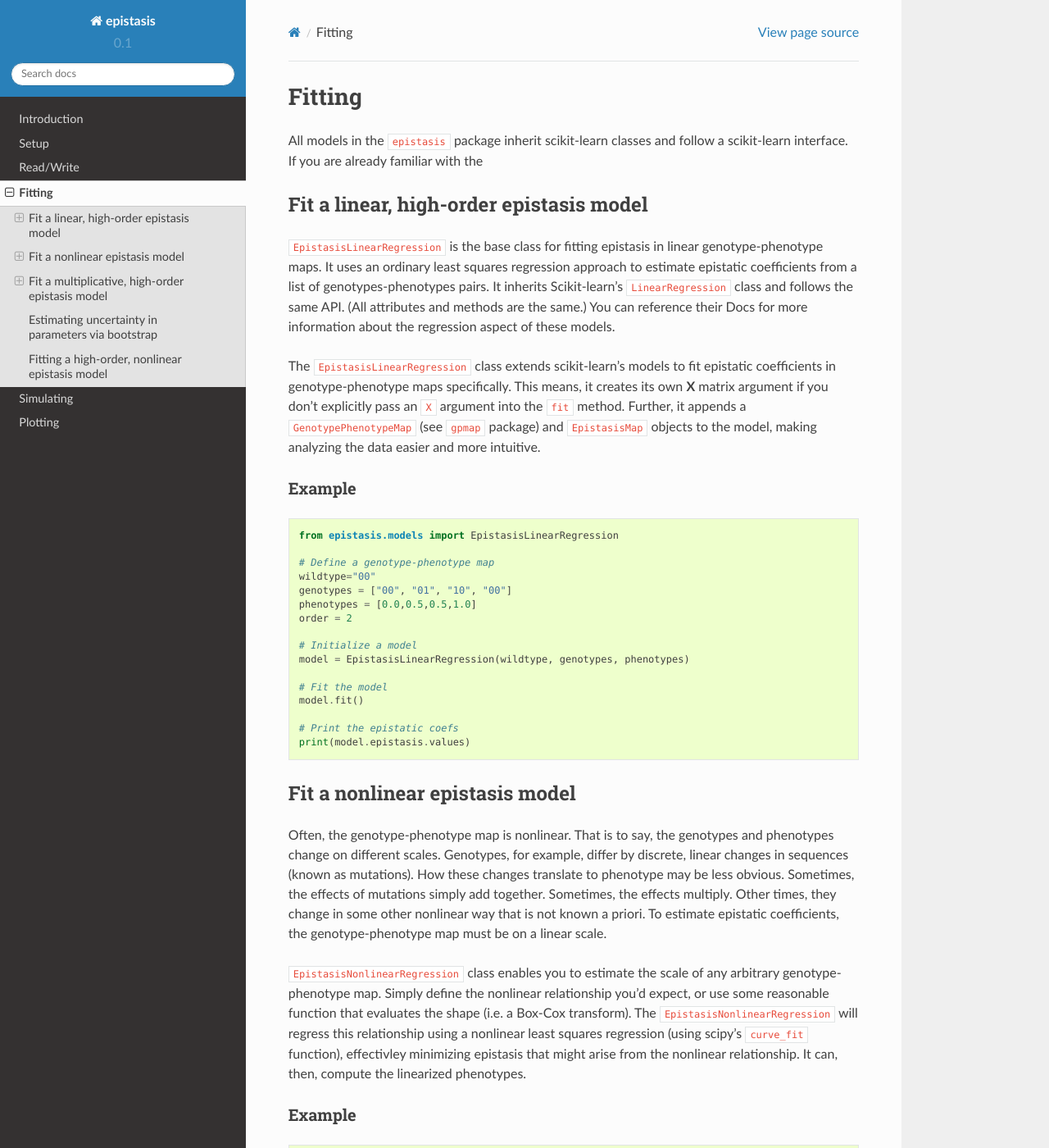
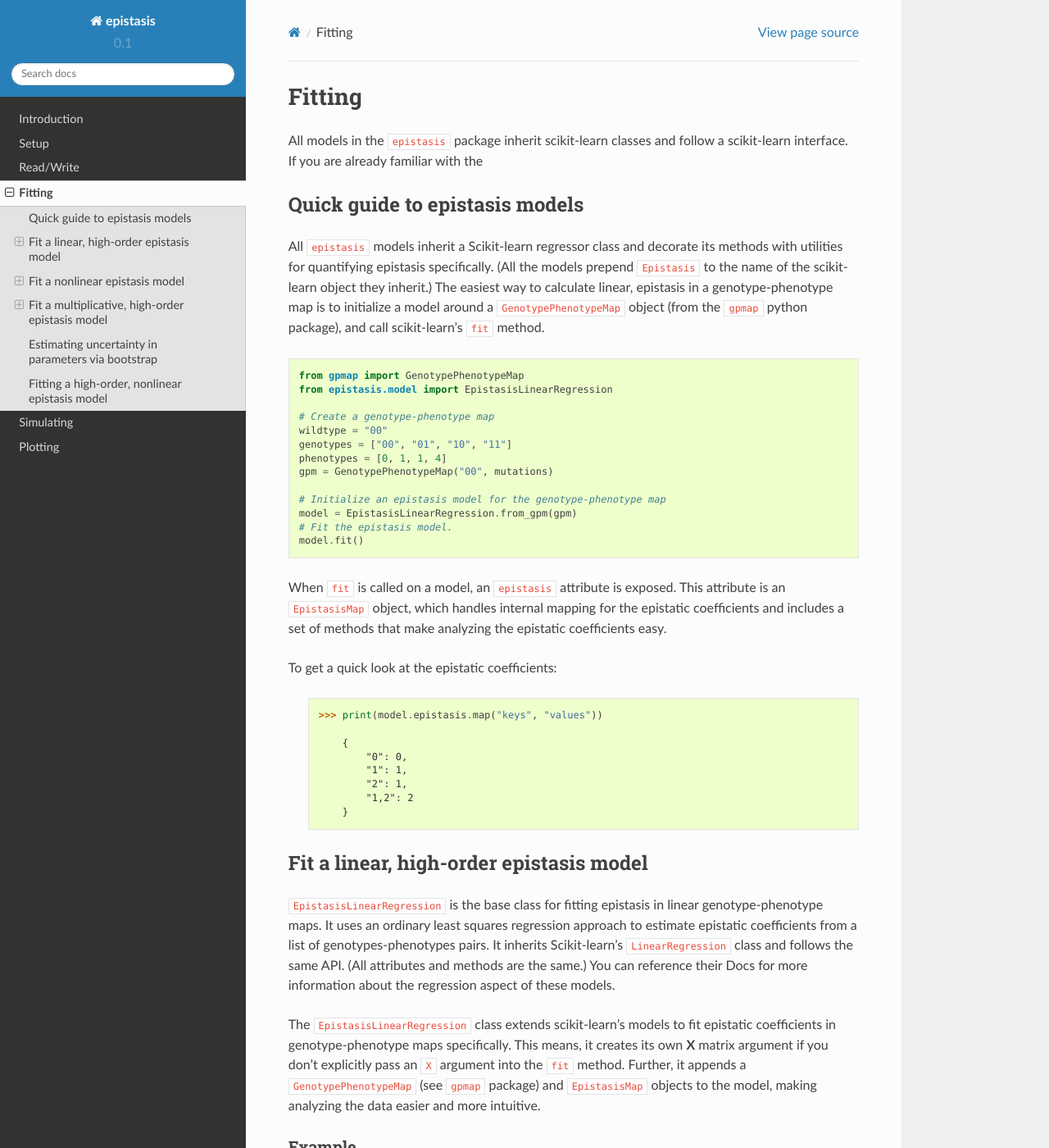
Before and after one commit to harmslab/epistasis, a Sphinx documentation site: the page built from docs/_pages/fitting.rst, in a window 1280 px wide and 1400 px high. Shown: the whole window at 82% size. Built offline with Sphinx 7.4.7 and the Read the Docs theme 2.0.0, drawn with Linux system fonts in a browser that asks for light colours.

```diff
--- a/docs/_pages/fitting.rst
+++ b/docs/_pages/fitting.rst
@@ -3,6 +3,53 @@
 
 All models in the ``epistasis`` package inherit scikit-learn classes and follow
 a scikit-learn interface. If you are already familiar with the
+
+Quick guide to epistasis models
+-------------------------------
+
+All ``epistasis`` models inherit a Scikit-learn regressor class and decorate
+its methods with utilities for quantifying epistasis specifically. (All the models
+prepend ``Epistasis`` to the name of the scikit-learn object they inherit.) The easiest
+way to calculate linear, epistasis in a genotype-phenotype map is to initialize
+a model around a ``GenotypePhenotypeMap`` object (from the ``gpmap`` python package),
+and call scikit-learn's ``fit`` method.
+
+.. code-block:: python
+
+    from gpmap import GenotypePhenotypeMap
+    from epistasis.model import EpistasisLinearRegression
+
+    # Create a genotype-phenotype map
+    wildtype = "00"
+    genotypes = ["00", "01", "10", "11"]
+    phenotypes = [0, 1, 1, 4]
+    gpm = GenotypePhenotypeMap("00", mutations)
+
+    # Initialize an epistasis model for the genotype-phenotype map
+    model = EpistasisLinearRegression.from_gpm(gpm)
+    # Fit the epistasis model.
+    model.fit()
+
+
+When ``fit`` is called on a model, an ``epistasis`` attribute is exposed. This attribute is
+an ``EpistasisMap`` object, which handles internal mapping for the epistatic coefficients and
+includes a set of methods that make analyzing the epistatic coefficients easy.
+
+To get a quick look at the epistatic coefficients:
+
+    .. code-block:: python
+
+        >>> print(model.epistasis.map("keys", "values"))
+
+            {
+                "0": 0,
+                "1": 1,
+                "2": 1,
+                "1,2": 2
+            }
+
+
+
 
 Fit a linear, high-order epistasis model
 ----------------------------------------
```
Also changed, not shown: 1 other file.
